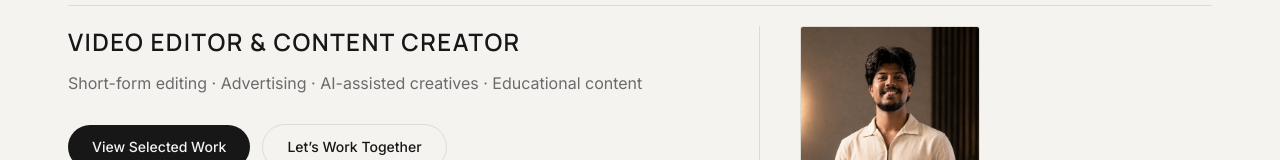
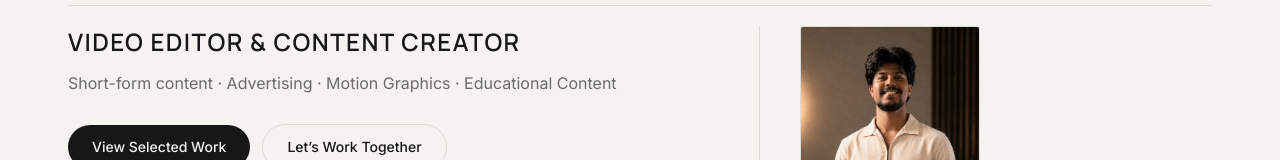
Before and after one commit to LoboSparta/Vedant-Portfolio, a Next.js app: page / in a window 1280 px wide. Shown: the part 241-401 px from the top of the page. Built offline with nearby package versions, Linux system fonts and the light colour scheme.

Commit message:
Add files via upload

```diff
--- a/data/site.ts
+++ b/data/site.ts
@@ -11,7 +11,7 @@ export const profile = {
   name: "Vedant Thakur",
   title: "Video Editor & Content Creator",
   positioning:
-    "Short-form editing · Advertising · AI-assisted creatives · Educational content",
+    "Short-form content · Advertising · Motion Graphics · Educational Content",
   location: "India",
   /** Alt text for the hero portrait (public/images/vedant-thakur.jpg). */
   portraitAlt: "Portrait of Vedant Thakur",
```
